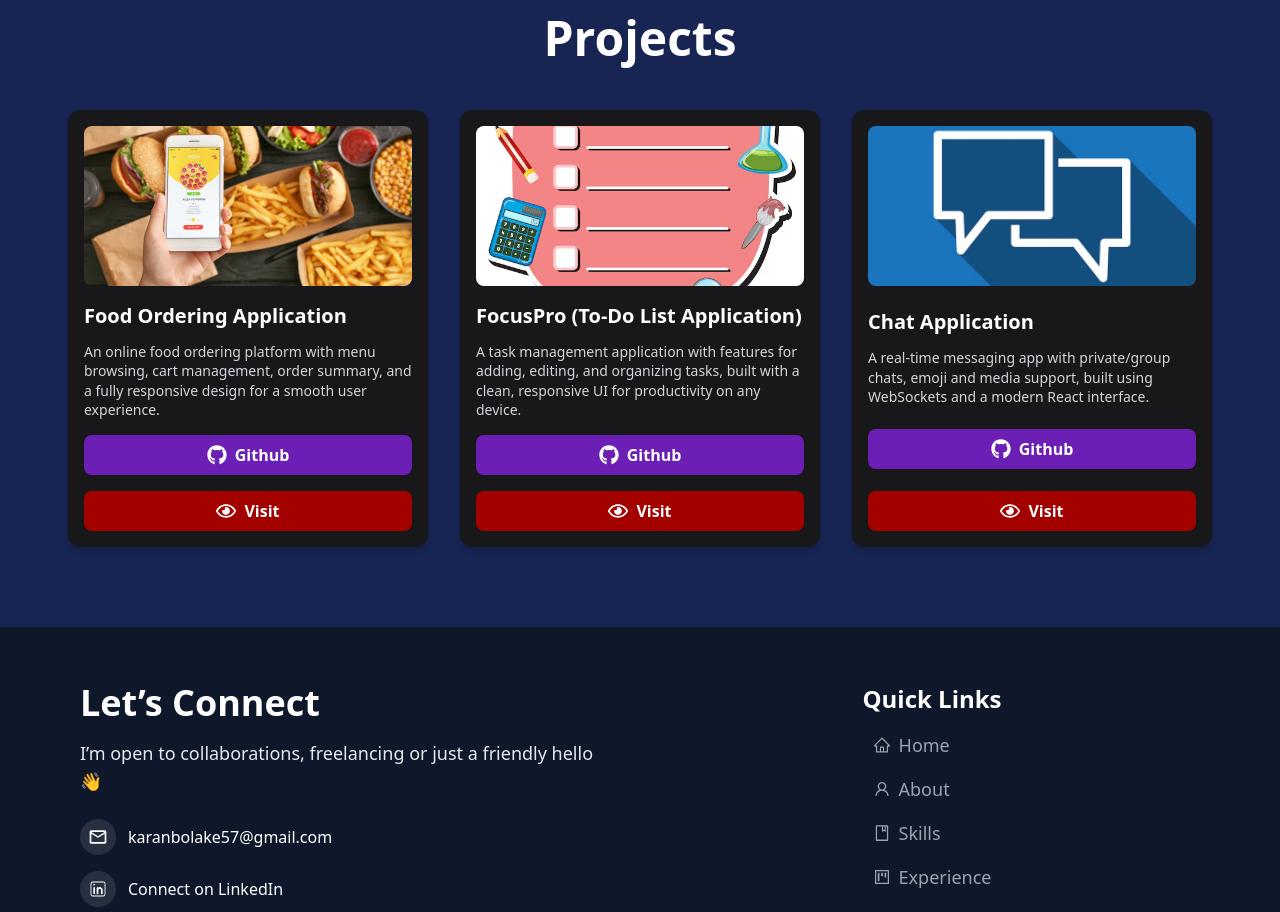
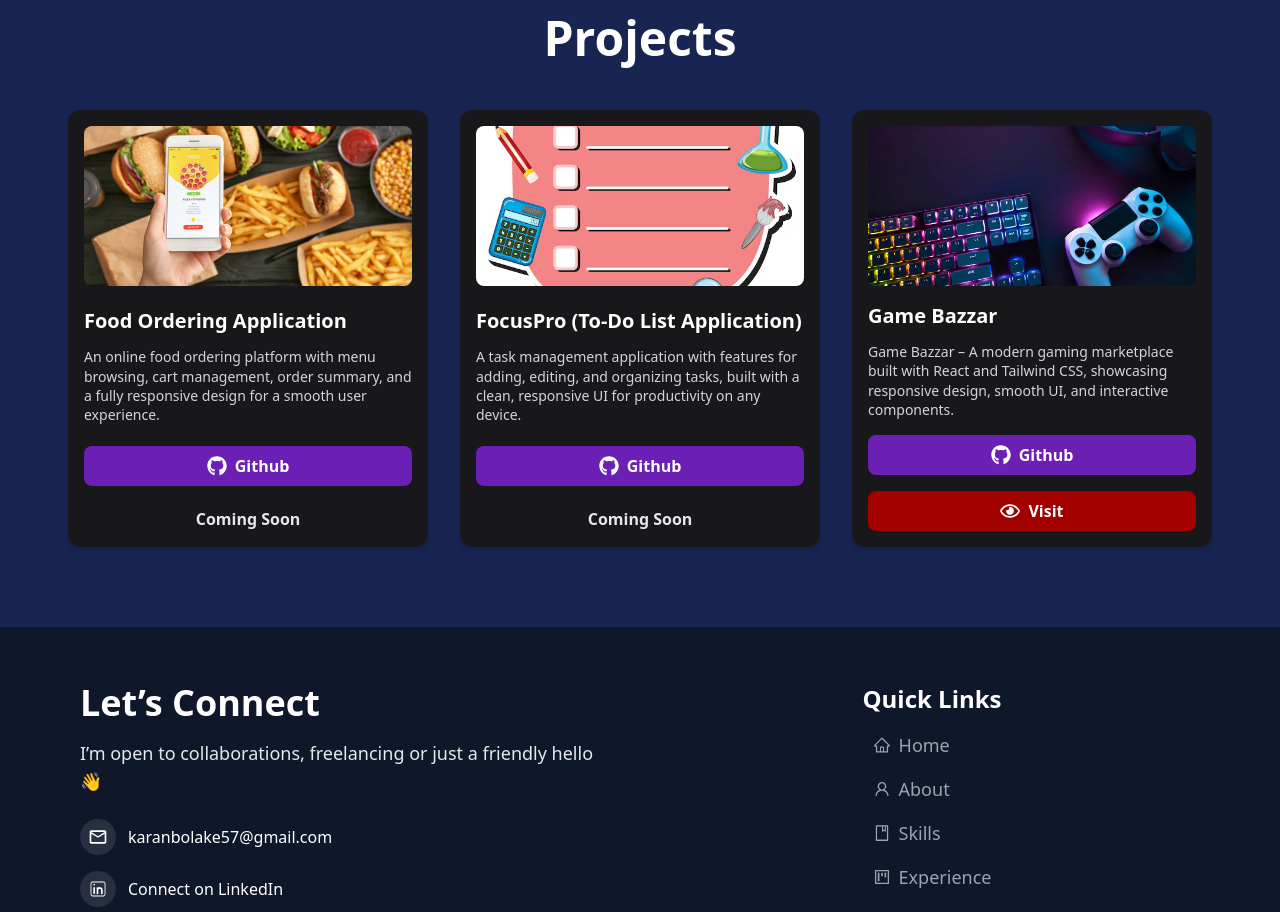
Before and after one commit to Karanb2707/My-Portfolio, a React (Vite) app: page / in a window 1280 px wide. Shown: the part 3540-4452 px from the top of the page. Built offline with nearby package versions, Linux system fonts and the light colour scheme.

Commit message:
Added changes in portfolio

```diff
--- a/src/Components/Projects/ProjectCard.jsx
+++ b/src/Components/Projects/ProjectCard.jsx
@@ -22,6 +22,9 @@ const ProjectCard = ({ title, desc, github, liveurl, image }) => {
       >
         <FaGithub size={20} /> Github
       </a>
+      {
+        liveurl
+          ?
           <a
             href={liveurl}
             target="_blank"
@@ -30,6 +33,9 @@ const ProjectCard = ({ title, desc, github, liveurl, image }) => {
           >
             <FaRegEye size={20} /> Visit
           </a>
+          :
+          <p className="mt-4 text-center font-semibold text-gray-200">Coming Soon</p>
+      }
     </div>
   );
 };
--- a/src/Components/Projects/Projects.jsx
+++ b/src/Components/Projects/Projects.jsx
@@ -1,5 +1,5 @@
 import ProjectCard from "./ProjectCard";
-import ChatAppImg from "../../assets/chatApp.png";
+import GameBazzarImg from "../../assets/gameBazzar.png";
 import FoodAppImg from "../../assets/food_ordering.png";
 import ToDoListImg from "../../assets/to_do_list.png";
 
@@ -24,11 +24,11 @@ const Projects = () => {
           image={ToDoListImg}
         />
         <ProjectCard
-          title="Chat Application"
-          desc="A real-time messaging app with private/group chats, emoji and media support, built using WebSockets and a modern React interface."
-          github="https://github.com/Karanb2707/Chat-App-MERN"
-          liveurl='https://chat-app-prod-43po.onrender.com/login'
-          image={ChatAppImg}
+          title="Game Bazzar"
+          desc="Game Bazzar – A modern gaming marketplace built with React and Tailwind CSS, showcasing responsive design, smooth UI, and interactive components."
+          github="https://github.com/Karanb2707/game-bazzar"
+          liveurl='https://karanb2707.github.io/game-bazzar/'
+          image={GameBazzarImg}
         />
       </div>
     </div>
```
Also changed, not shown: src/assets/gameBazzar.png (added). Lines whose indentation alone changed are shown as unchanged.
